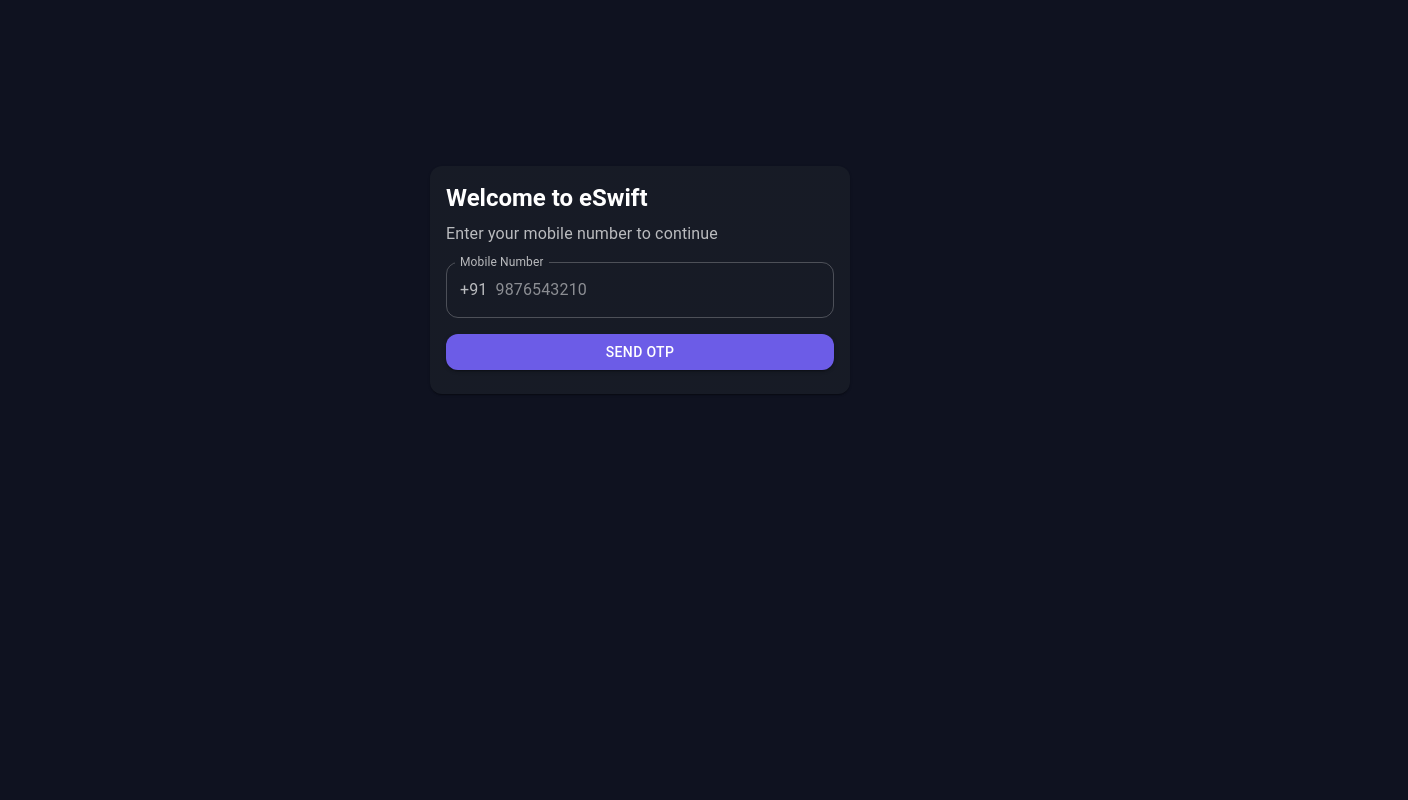
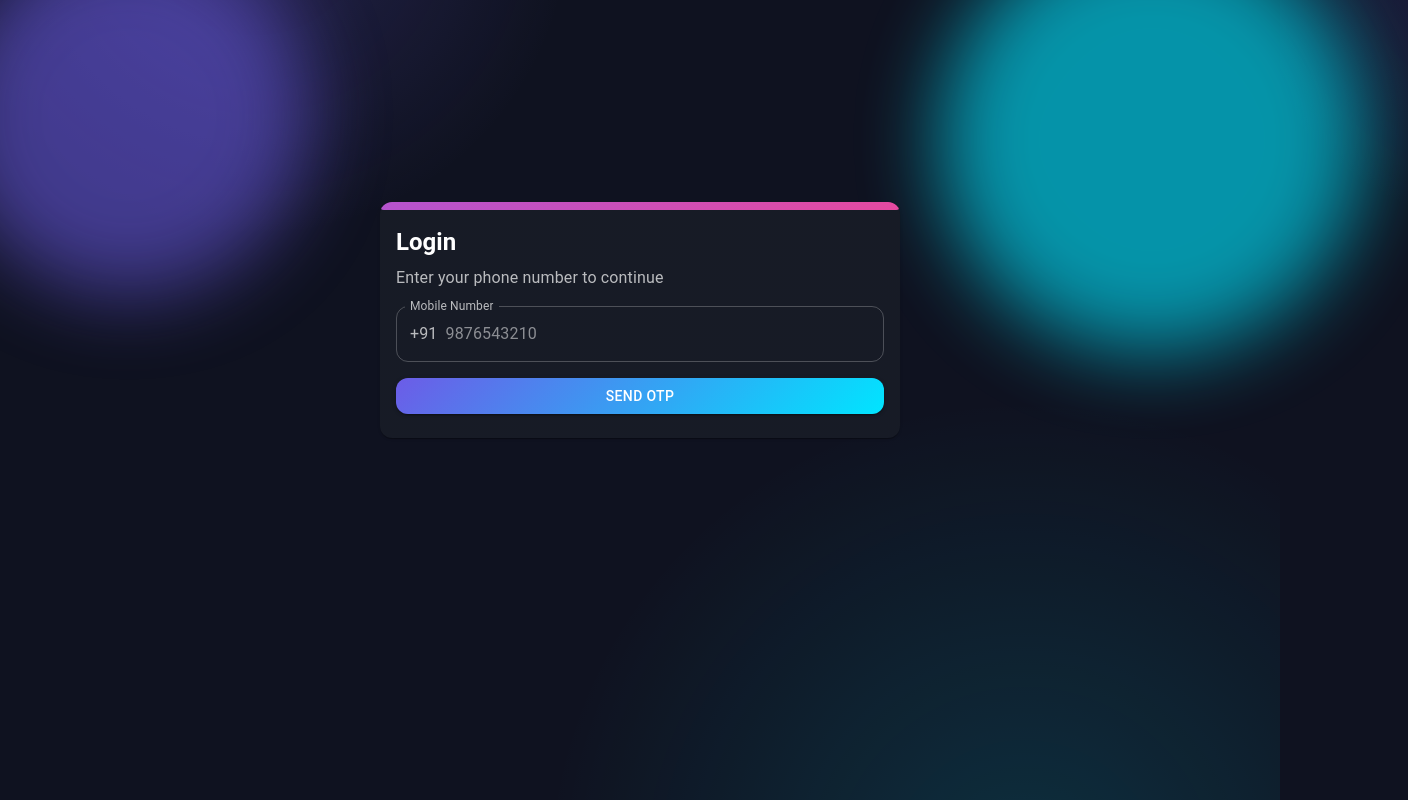
Before and after one commit to reddyjai30/eSwift, a React (Vite) app in the folder frontend/user-web/: page /login in a window 1280 px wide. Shown: the whole page, 1408 px wide, since content can reach past the window. Built offline with nearby package versions, Linux system fonts and the light colour scheme; no server answers.

Commit message:
feat(user-web): add animated gradient backdrops; upgrade QR screen ring (halo + liquid motion, countdown below); add animated headers + gradient buttons on auth screens

```diff
--- a/frontend/user-web/src/index.css
+++ b/frontend/user-web/src/index.css
@@ -8,7 +8,9 @@
   margin: 0;
   -webkit-font-smoothing: antialiased;
   -moz-osx-font-smoothing: grayscale;
-  background: var(--bg-default);
+  background: radial-gradient(900px circle at 20% -10%, rgba(108,92,231,0.22), transparent 35%),
+              radial-gradient(1200px circle at 80% 110%, rgba(0,229,255,0.14), transparent 40%),
+              var(--bg-default);
   color: var(--text-primary);
   font-family: Inter, system-ui, -apple-system, Segoe UI, Roboto, Helvetica, Arial, sans-serif;
 }
@@ -20,4 +22,42 @@
 /* micro interaction for +/- buttons */
 .pressable { transition: transform 0.08s ease; }
 .pressable:active { transform: scale(0.92); }
+
+/* Dynamic liquid background and motion utilities */
+@keyframes gradientShift {
+  0% { background-position: 0% 50%; }
+  50% { background-position: 100% 50%; }
+  100% { background-position: 0% 50%; }
+}
+@keyframes floatSoft {
+  0%,100% { transform: translateY(0px) scale(1); opacity: 0.55; }
+  50% { transform: translateY(-14px) scale(1.03); opacity: 0.7; }
+}
+@keyframes dashMove {
+  0% { stroke-dashoffset: 0; }
+  100% { stroke-dashoffset: -400; }
+}
+@keyframes spinSlow { from { transform: rotate(0deg) } to { transform: rotate(360deg) } }
+
+.animated-gradient-bar {
+  height: 8px;
+  background: var(--gradient-primary);
+  background-size: 200% 200%;
+  animation: gradientShift 4s ease-in-out infinite;
+  border-radius: 999px;
+}
+
+.backdrop-blobs {
+  position: absolute; inset: -10% -10% auto -10%; pointer-events:none; z-index:0;
+}
+.backdrop-blobs > .blob {
+  position:absolute; filter: blur(40px); border-radius:50%; opacity:0.35;
+  animation: floatSoft 6s ease-in-out infinite;
+}
+.blob.primary { background: #6C5CE7; width:360px; height:360px; left:5%; top:-6%; }
+.blob.accent  { background: #00E5FF; width:420px; height:420px; right:3%; top:12%; animation-duration: 7.2s; }
+
+/* QR ring helpers */
+.qr-ring-halo { filter: drop-shadow(0 0 12px rgba(108,92,231,0.45)); }
+.qr-download-btn { border:1px solid var(--divider); background:transparent; font-weight:600; border-radius:10px; padding:10px 12px; }
 /* end */
--- a/frontend/user-web/src/pages/auth/Login.jsx
+++ b/frontend/user-web/src/pages/auth/Login.jsx
@@ -41,15 +41,20 @@
   }
 
   return (
-    <Box sx={{ display:'flex', justifyContent:'center', alignItems:'center', minHeight:'70vh', px:2 }}>
-      <Card sx={{ width:'100%', maxWidth: 420 }}>
+    <Box sx={{ position:'relative', minHeight:'80vh', display:'flex', alignItems:'center', justifyContent:'center', px:2 }}>
+      <div className='backdrop-blobs'>
+        <div className='blob primary' />
+        <div className='blob accent' />
+      </div>
+      <Card sx={{ width:'100%', maxWidth: 520, overflow:'hidden', position:'relative', zIndex:1 }}>
+        <Box className='animated-gradient-bar' />
         <CardContent>
-          <Typography variant='h5' sx={{ mb:1, fontWeight:700 }}>Welcome to eSwift</Typography>
-          <Typography color='text.secondary' sx={{ mb:2 }}>Enter your mobile number to continue</Typography>
+          <Typography variant='h5' sx={{ mb:1, fontWeight:700 }}>Login</Typography>
+          <Typography color='text.secondary' sx={{ mb:2 }}>Enter your phone number to continue</Typography>
           <form onSubmit={onSubmit}>
             <TextField fullWidth label='Mobile Number' placeholder='9876543210' value={phone} onChange={e=>setPhone(e.target.value)}
               InputProps={{ startAdornment: <InputAdornment position='start'>{code}</InputAdornment> }} />
-            <Button type='submit' fullWidth variant='contained' sx={{ mt:2 }}>Send OTP</Button>
+            <Button type='submit' fullWidth variant='contained' sx={{ mt:2, background: 'linear-gradient(135deg,#6C5CE7 0%, #00E5FF 100%)', boxShadow: 2 }}>Send OTP</Button>
           </form>
         </CardContent>
       </Card>
--- a/frontend/user-web/src/pages/auth/Otp.jsx
+++ b/frontend/user-web/src/pages/auth/Otp.jsx
@@ -36,8 +36,13 @@
   }
 
   return (
-    <Box sx={{ display:'flex', justifyContent:'center', alignItems:'center', minHeight:'75vh', px:2 }}>
-      <Card sx={{ width:'100%', maxWidth: 420 }} className={shake ? 'shake' : ''}>
+    <Box sx={{ position:'relative', minHeight:'80vh', display:'flex', alignItems:'center', justifyContent:'center', px:2 }}>
+      <div className='backdrop-blobs'>
+        <div className='blob primary' />
+        <div className='blob accent' />
+      </div>
+      <Card sx={{ width:'100%', maxWidth: 520, overflow:'hidden', position:'relative', zIndex:1 }} className={shake ? 'shake' : ''}>
+        <Box className='animated-gradient-bar' />
         <CardContent>
           <Typography variant='h6' sx={{ mb:1 }}>Verify OTP</Typography>
           <Typography color='text.secondary' sx={{ mb:2 }}>Sent to {phone}</Typography>
@@ -46,7 +51,7 @@
           )}
           <form onSubmit={onVerify}>
             <TextField fullWidth label='Enter 6-digit code' value={code} onChange={e=>setCode(e.target.value)} />
-            <Button type='submit' fullWidth variant='contained' sx={{ mt:2 }}>Verify</Button>
+            <Button type='submit' fullWidth variant='contained' sx={{ mt:2, background: 'linear-gradient(135deg,#6C5CE7 0%, #00E5FF 100%)', boxShadow: 2 }}>Verify & Login</Button>
           </form>
           <Button onClick={onResend} sx={{ mt:1 }}>Resend OTP</Button>
         </CardContent>
--- a/frontend/user-web/src/pages/auth/Signup.jsx
+++ b/frontend/user-web/src/pages/auth/Signup.jsx
@@ -42,16 +42,21 @@
   }
 
   return (
-    <Box sx={{ display:'flex', justifyContent:'center', alignItems:'center', minHeight:'75vh', px:2 }}>
-      <Card sx={{ width:'100%', maxWidth: 420 }}>
+    <Box sx={{ position:'relative', minHeight:'80vh', display:'flex', alignItems:'center', justifyContent:'center', px:2 }}>
+      <div className='backdrop-blobs'>
+        <div className='blob primary' />
+        <div className='blob accent' />
+      </div>
+      <Card sx={{ width:'100%', maxWidth: 520, overflow:'hidden', position:'relative', zIndex:1 }}>
+        <Box className='animated-gradient-bar' />
         <CardContent>
-          <Typography variant='h5' sx={{ mb:1, fontWeight:700 }}>Create your eSwift account</Typography>
+          <Typography variant='h5' sx={{ mb:1, fontWeight:700 }}>Create Account</Typography>
           <form onSubmit={onSubmit}>
             <TextField label='Name' fullWidth sx={{ mb:2 }} value={name} onChange={e=>setName(e.target.value)} />
             <TextField label='Mobile Number' placeholder='9876543210' fullWidth sx={{ mb:2 }} value={phone} onChange={e=>setPhone(e.target.value)}
               InputProps={{ startAdornment: <InputAdornment position='start'>{code}</InputAdornment> }} />
             <TextField label='Email (optional)' fullWidth sx={{ mb:2 }} value={email} onChange={e=>setEmail(e.target.value)} />
-            <Button type='submit' fullWidth variant='contained'>Send OTP</Button>
+            <Button type='submit' fullWidth variant='contained' sx={{ background: 'linear-gradient(135deg,#6C5CE7 0%, #00E5FF 100%)', boxShadow: 2 }}>Send OTP</Button>
           </form>
         </CardContent>
       </Card>
```
Also changed, not shown: frontend/user-web/src/pages/OrderQr.jsx (+28 -11 lines).
